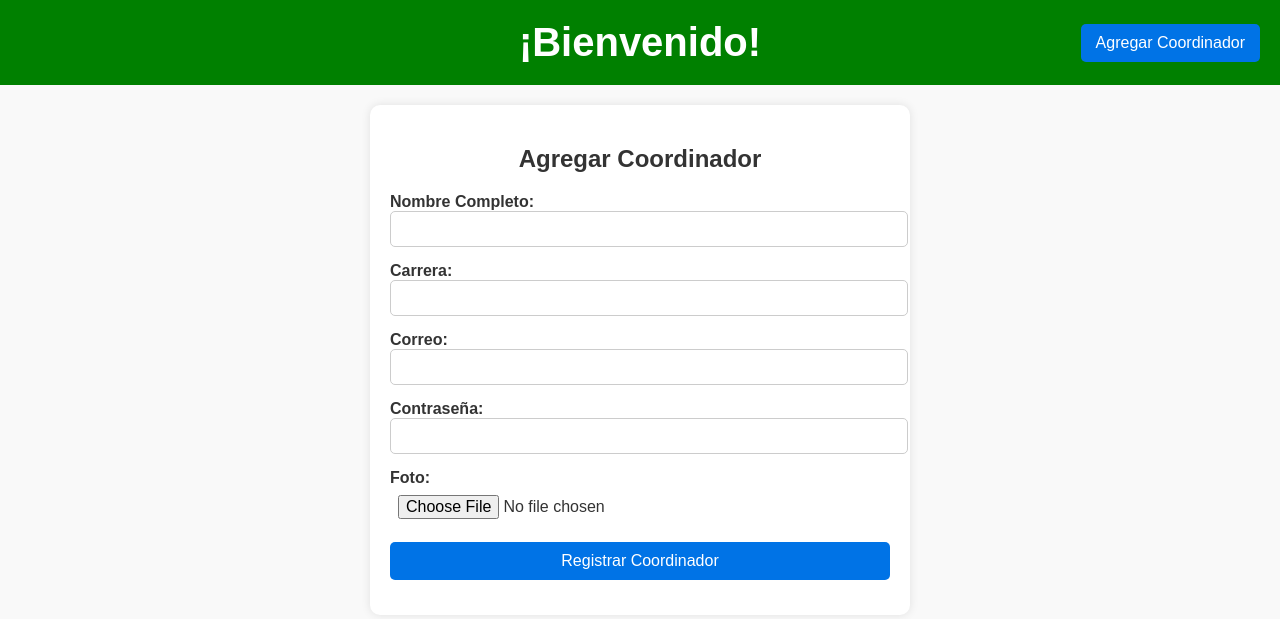
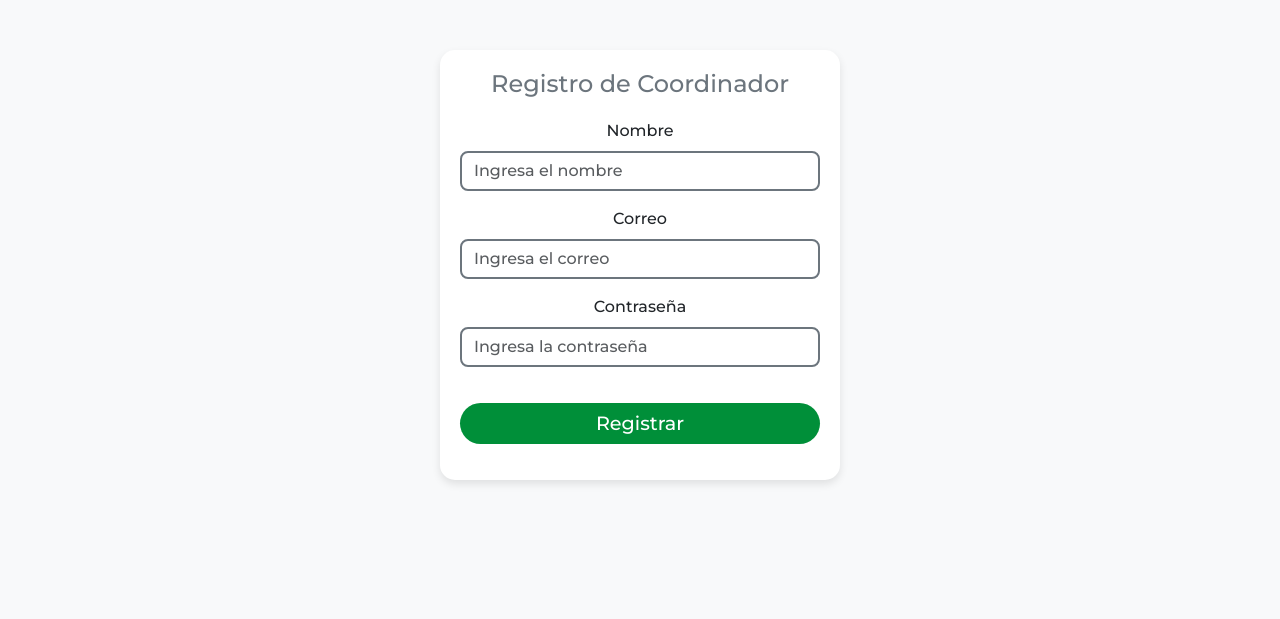
Before and after one commit to elsyyanez/visioncount, a plain HTML site: page visioncount/administrador/agregar_coordinador.html in a window 1280 px wide. Drawn offline with nearby package versions, Linux system fonts and the light colour scheme.

Commit message:
subi cambios

```diff
--- a/visioncount/administrador/agregar_coordinador.html
+++ b/visioncount/administrador/agregar_coordinador.html
@@ -3,151 +3,152 @@
 <head>
     <meta charset="UTF-8">
     <meta name="viewport" content="width=device-width, initial-scale=1.0">
-    <title>Coordinador</title>
-    <link rel="stylesheet" href="style.css">
+    <title>Registro Coordinador</title>
+    <link rel="stylesheet" href="https://cdn.jsdelivr.net/npm/bootstrap@5.3.0/dist/css/bootstrap.min.css">
+    <link rel="preconnect" href="https://fonts.googleapis.com">
+    <link rel="preconnect" href="https://fonts.gstatic.com" crossorigin>
+    <link href="https://fonts.googleapis.com/css2?family=Montserrat:wght@500&display=swap" rel="stylesheet">
     <style>
-        /* Estilos generales */
         body {
-            font-family: Arial, sans-serif;
-            margin: 0;
-            padding: 0;
-            background-color: #f9f9f9;
-            color: #333;
+            background-color: #f8f9fa;
+            font-family: "Montserrat", sans-serif;
         }
-
-        header {
-            display: flex;
-            justify-content: center;
-            align-items: center;
-            position: relative;
+        main {
+            max-width: 400px;
+            margin: 50px auto;
+            background-color: #ffffff;
             padding: 20px;
-            background-color: green;
-            color: white;
+            border-radius: 15px;
+            box-shadow: 0 4px 8px rgba(0, 0, 0, 0.1);
+            text-align: center;
         }
-
-        .add-coordinator-btn {
-            background-color: #0073e6;
-            color: white;
-            padding: 10px 15px;
-            text-decoration: none;
-            border-radius: 5px;
-            font-size: 1em;
-            position: absolute;
-            right: 20px;
-            top: 50%;
-            transform: translateY(-50%);
+        h2 {
+            font-size: 1.5rem;
+            margin-bottom: 20px;
+            color: #6c757d;
         }
-
-        .add-coordinator-btn:hover {
-            background-color: #005bb5;
+        .form-control {
+            border: 2px solid #6c757d;
+            border-radius: 8px;
+            font-size: 1rem;
         }
-
-        header h1 {
-            margin: 0;
-            font-size: 2.5em;
+        .btn-primary {
+            background: #008f39;
+            border: none;
+            font-size: 1.2rem;
+            border-radius: 50px;
+            margin-top: 20px;
+            transition: all 0.3s;
+            width: 100%;
         }
-
-        main {
-            padding: 20px;
-        }
-
-        .form-container {
-            max-width: 500px;
-            margin: 0 auto;
-            padding: 20px;
-            background: white;
-            border-radius: 10px;
-            box-shadow: 0 0 10px rgba(0, 0, 0, 0.1);
-        }
-
-        .form-container h2 {
-            text-align: center;
-            margin-bottom: 20px;
-        }
-
-        .form-group {
-            margin-bottom: 15px;
-        }
-
-        .form-group label {
-            display: block;
-            font-weight: bold;
-        }
-
-        .form-group input {
-            width: 100%;
-            padding: 8px;
-            border: 1px solid #ccc;
-            border-radius: 5px;
-            font-size: 1em;
-            outline: none;
-        }
-
-        .form-group input[type="file"] {
-            border: none;
-        }
-
-        .form-group button {
-            width: 100%;
-            padding: 10px;
-            background-color: #0073e6;
-            color: white;
-            border: none;
-            border-radius: 5px;
-            cursor: pointer;
-            font-size: 1em;
-        }
-
-        .form-group button:hover {
-            background-color: #005bb5;
+        .btn-primary:hover {
+            background: green;
         }
     </style>
 </head>
 <body>
 
-    <!-- Encabezado -->
-    <header>
-        <h1>¡Bienvenido!</h1>
-        <a href="agregar_coordinador.html" class="add-coordinator-btn">Agregar Coordinador</a>
-    </header>
-
-    <!-- Formulario para agregar coordinador -->
 <main>
-        <div class="form-container">
-            <h2>Agregar Coordinador</h2>
-            <form onsubmit="return redirigir()">
-                <div class="form-group">
-                    <label for="nombre">Nombre Completo:</label>
-                    <input type="text" id="nombre" name="nombre" required autocomplete="off">
+    <h2>Registro de Coordinador</h2>
+    <form id="register-form">
+        <div class="mb-3">
+            <label for="nombre" class="form-label">Nombre</label>
+            <input type="text" class="form-control" id="nombre" placeholder="Ingresa el nombre" required>
         </div>
-                <div class="form-group">
-                    <label for="carrera">Carrera:</label>
-                    <input type="text" id="carrera" name="carrera" required autocomplete="off">
+        <div class="mb-3">
+            <label for="email" class="form-label">Correo</label>
+            <input type="email" class="form-control" id="email" placeholder="Ingresa el correo" required>
         </div>
-                <div class="form-group">
-                    <label for="correo">Correo:</label>
-                    <input type="email" id="correo" name="correo" required autocomplete="off">
+        <div class="mb-3">
+            <label for="password" class="form-label">Contraseña</label>
+            <input type="password" class="form-control" id="password" placeholder="Ingresa la contraseña" required>
         </div>
-                <div class="form-group">
-                    <label for="contrasena">Contraseña:</label>
-                    <input type="password" id="contrasena" name="contrasena" required>
-                </div>
-                <div class="form-group">
-                    <label for="foto">Foto:</label>
-                    <input type="file" id="foto" name="foto" accept="image/*">
-                </div>
-                <div class="form-group">
-                    <button type="submit">Registrar Coordinador</button>
-                </div>
+        <button type="submit" class="btn btn-primary">Registrar</button>
     </form>
-        </div>
+    <p id="mensaje" style="color: red; margin-top: 10px;"></p>
 </main>
 
+<script type="module">
+    // Importamos Firebase
+    import { initializeApp } from "https://www.gstatic.com/firebasejs/10.7.1/firebase-app.js";
+    import { getAuth, createUserWithEmailAndPassword } from "https://www.gstatic.com/firebasejs/10.7.1/firebase-auth.js";
+    import { getDatabase, ref, set } from "https://www.gstatic.com/firebasejs/10.7.1/firebase-database.js";
+
+    // Configuración de Firebase
+    const firebaseConfig = {
+    apiKey: "AIzaSyAG9HlMWoXjUC7ub5Dp7OvZnSyPL8nrb1g",
+  authDomain: "integradora-2-51f86.firebaseapp.com",
+  databaseURL: "https://integradora-2-51f86-default-rtdb.firebaseio.com",
+  projectId: "integradora-2-51f86",
+  storageBucket: "integradora-2-51f86.firebasestorage.app",
+  messagingSenderId: "752846426914",
+  appId: "1:752846426914:web:6f0915c872335e5678cb7b",
+    };
+    // Inicializamos Firebase
+    const app = initializeApp(firebaseConfig);
+    const auth = getAuth(app);
+    const db = getDatabase(app);
+
+    // Manejo del formulario
+    document.getElementById("register-form").addEventListener("submit", async (event) => {
+        event.preventDefault();
+
+        // Obtenemos valores del formulario
+        const nombre = document.getElementById("nombre").value;
+        const email = document.getElementById("email").value;
+        const password = document.getElementById("password").value;
+        const mensaje = document.getElementById("mensaje");
+
+        try {
+            // Registramos al usuario en Firebase Authentication
+            const userCredential = await createUserWithEmailAndPassword(auth, email, password);
+            const user = userCredential.user;
+
+            // Guardamos los datos en la base de datos con el UID del usuario
+            await set(ref(db, `usuarios/${user.uid}`), {
+                nombre: nombre,
+                correo: email,
+                rol: "coordinador"
+            });
+
+            mensaje.style.color = "green";
+            mensaje.innerText = "Coordinador registrado correctamente.";
+
+            // Limpiar formulario después del registro
+            document.getElementById("register-form").reset();
+
+        } catch (error) {
+            mensaje.innerText = "Error: " + error.message;
+        }
+    });
+
+</script>
 <script>
-        function redirigir() {
-            alert("Coordinador registrado con éxito.");
-            window.location.href = 'bienvenida_coordinador.html';
-            return false; // Evita el envío real del formulario
+    function registrarCoordinador() {
+        var email = document.getElementById("email").value;
+        var password = document.getElementById("password").value;
+        var nombre = document.getElementById("nombre").value;
+
+        firebase.auth().createUserWithEmailAndPassword(email, password)
+        .then((userCredential) => {
+            var user = userCredential.user;
+            return firebase.database().ref("usuarios/coordinadores/" + user.uid).set({
+                nombre: nombre,
+                correo: email,
+                rol: "coordinador"
+            });
+        })
+        .then(() => {
+            alert("Coordinador registrado con éxito");
+            window.location.href = "lista_coordinadores.html"; // Redirigir a la lista de coordinadores
+        })
+        .catch((error) => {
+            if (error.code === "auth/email-already-in-use") {
+                alert("El correo ya está registrado. Usa otro o inicia sesión.");
+            } else {
+                alert("Error: " + error.message);
+            }
+        });
     }
 </script>
 
```
Also changed, not shown: visioncount/administrador/lista_coordinadores.html (+62 -13 lines), visioncount/coordinador/coordinador.html (+7 -0 lines), visioncount/inicio_sesion.html (+44 -6 lines). Lines whose indentation alone changed are shown as unchanged.
